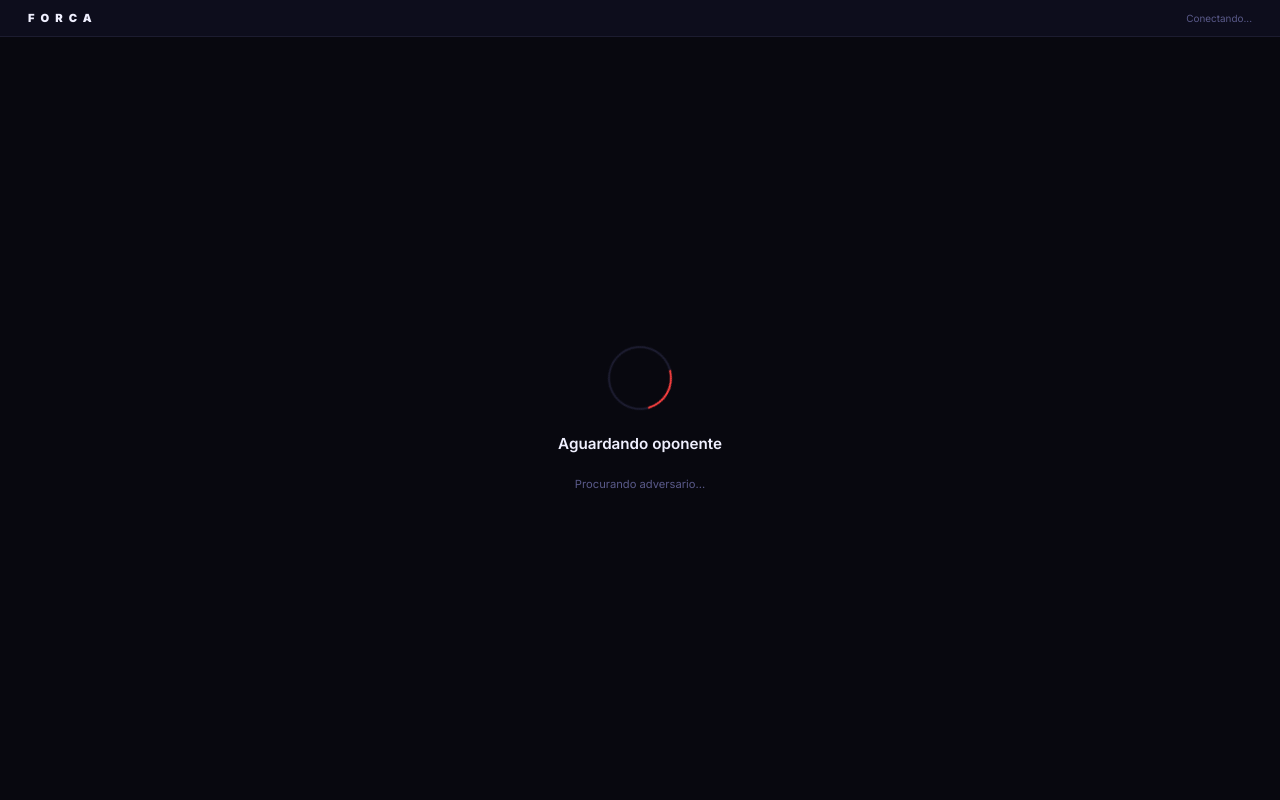
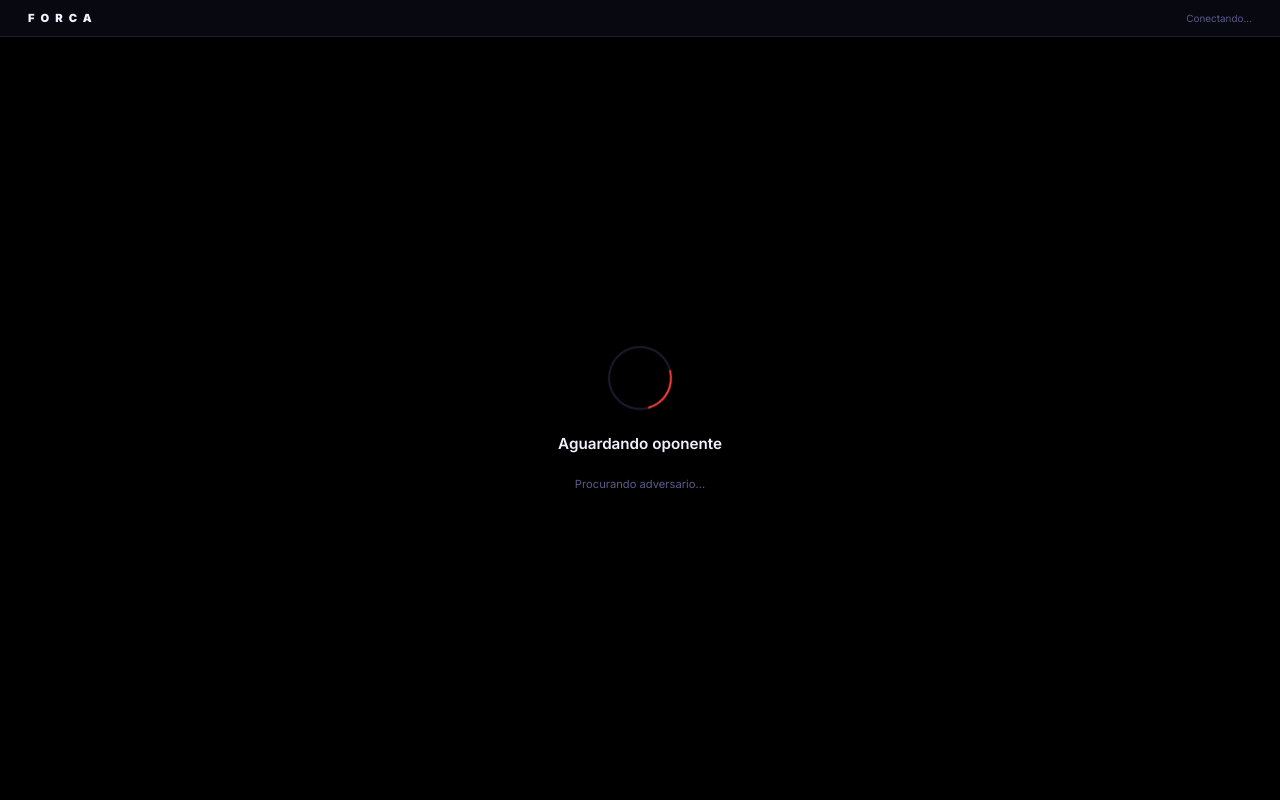
Before and after one commit to guilherme-cognitiva/jogo-forca, a Flask app: page / in a window 1280 px wide. Run offline with Flask 3, Linux system fonts and the light colour scheme; some libraries are stand-ins or nearby versions.

Commit message:
correção de cores

```diff
--- a/templates/index.html
+++ b/templates/index.html
@@ -10,11 +10,11 @@
         *, *::before, *::after { box-sizing: border-box; margin: 0; padding: 0; }
 
         :root {
-            --bg:      #08080f;
-            --surface: #0d0d1c;
-            --card:    #111122;
-            --border:  #1c1c30;
-            --border2: #252540;
+            --bg:      #000000;
+            --surface: #080810;
+            --card:    #0e0e1a;
+            --border:  #1c1c2e;
+            --border2: #28283e;
             --text:    #f0f0ff;
             --dim:     #5a5a8a;
             --muted:   #2a2a48;
@@ -217,19 +217,19 @@
 
         /* Theme tag */
         .theme-tag {
-            font-size: 0.6rem;
-            font-weight: 600;
+            font-size: 0.62rem;
+            font-weight: 700;
             letter-spacing: 2px;
             text-transform: uppercase;
-            color: var(--dim);
-            padding: 3px 10px;
-            border: 1px solid var(--border2);
+            color: #ffffff;
+            padding: 4px 12px;
+            border: 1px solid rgba(255,255,255,0.2);
             border-radius: 20px;
-            background: var(--card);
+            background: rgba(255,255,255,0.06);
             display: none;
         }
         .theme-tag.visible { display: block; }
-        .theme-tag.opp { border-color: rgba(68,136,255,0.2); color: rgba(68,136,255,0.6); }
+        .theme-tag.opp { border-color: rgba(68,136,255,0.35); color: rgba(68,136,255,0.9); background: rgba(68,136,255,0.08); }
 
         /* Hint */
         .hint-wrap {
```
